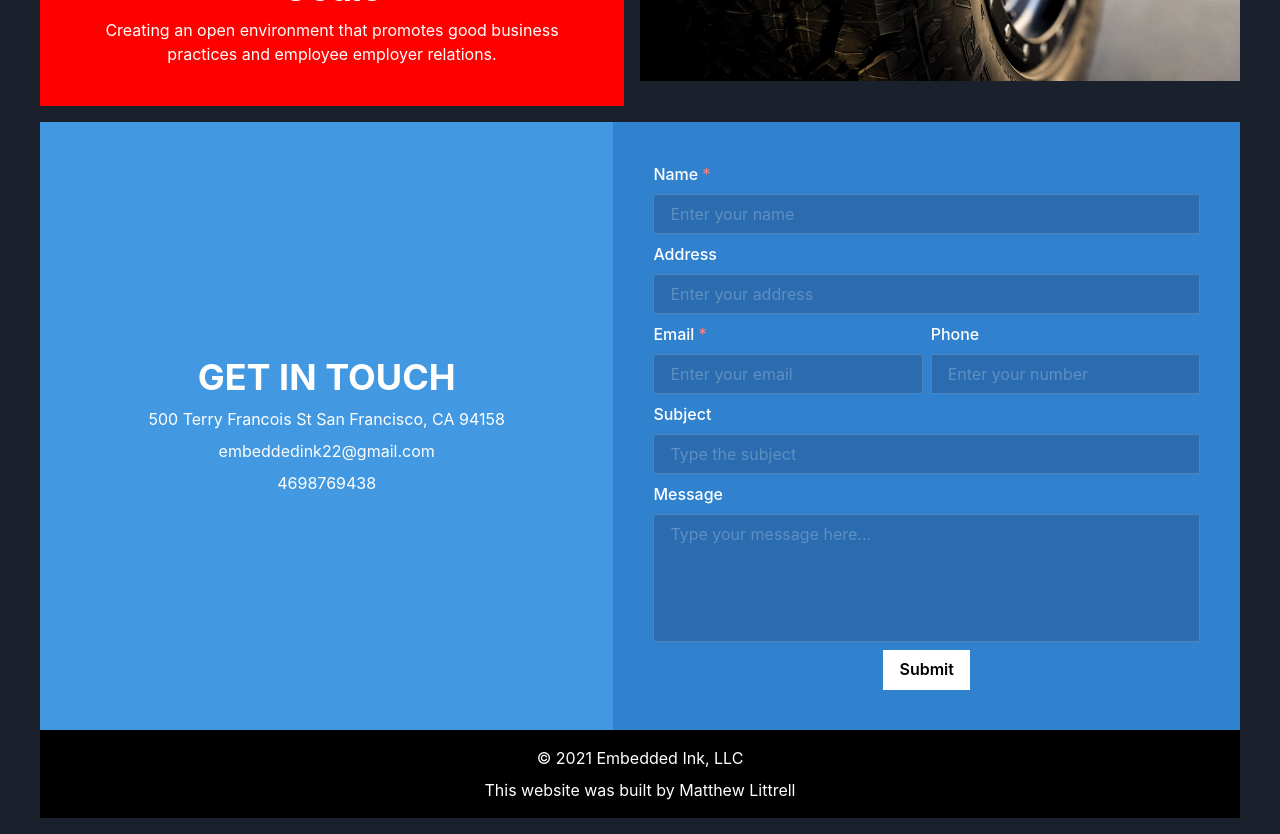
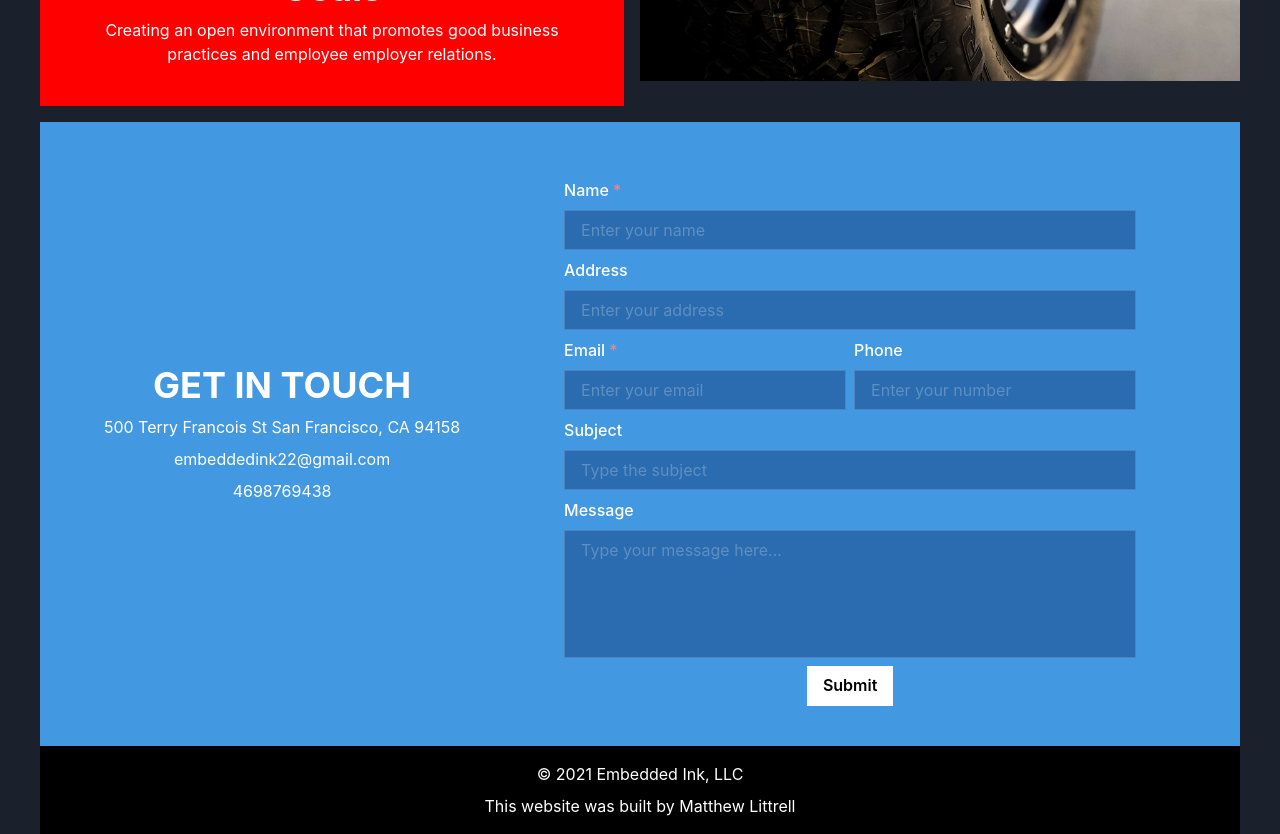
Before and after one commit to digidevguy/embedded-ink-freight, a Next.js app: page / in a window 1280 px wide. Shown: the part 1400-2234 px from the top of the page. Built offline with nearby package versions, Linux system fonts and the light colour scheme.

Commit message:
Adjusting scrolling

```diff
--- a/components/ContactSection.js
+++ b/components/ContactSection.js
@@ -1,5 +1,5 @@
-import { Flex, Heading, Text, VStack } from '@chakra-ui/react';
-import ContactForm from './ContactForm';
+import { Flex, Heading, Stack, Text, VStack } from "@chakra-ui/react";
+import ContactForm from "./ContactForm";
 
 const ContactSection = ({
   backgroundColor,
@@ -9,15 +9,16 @@ const ContactSection = ({
   formColor,
 }) => {
   return (
-		<Flex
+    <Stack
       bg={backgroundColor}
       color={color}
       p={[4, null, 0]}
-			flexDirection={['column', null, 'row']}
-			justifyContent='space-between'
-			align='center'
+      flexDirection={["column", null, "row"]}
+      justifyContent="space-evenly"
+      align="center"
+      spacing={4}
     >
-			<VStack w='50%' textAlign='center'>
+      <VStack textAlign="center">
         <Heading>GET IN TOUCH</Heading>
         <Text>500 Terry Francois St San Francisco, CA 94158</Text>
         <Text>embeddedink22@gmail.com</Text>
@@ -28,7 +29,7 @@ const ContactSection = ({
         inputColor={inputColor}
         formColor={formColor}
       />
-		</Flex>
+    </Stack>
   );
 };
 export default ContactSection;
--- a/pages/index.js
+++ b/pages/index.js
@@ -21,7 +21,7 @@ export default function Home() {
           color="white"
           inputBgColor="blue.600"
           inputColor="white"
-          formColor="blue.500"
+          formColor="blue.400"
         />
         <Footer />
       </Flex>
```
Also changed, not shown: components/AboutSection.js (+12 -12 lines), pages/_document.js (+4 -4 lines). Lines whose indentation alone changed are shown as unchanged.
